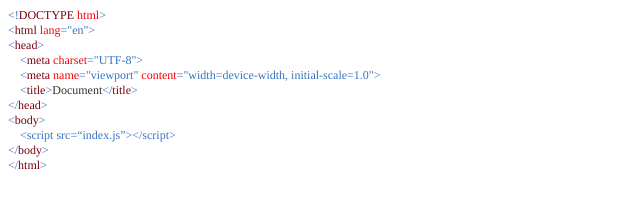
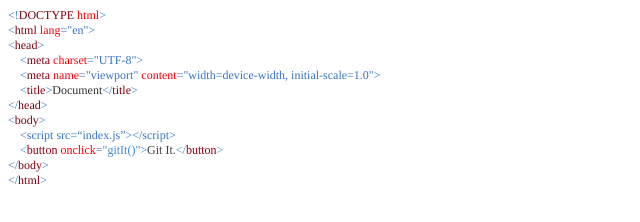
Before and after one commit to emmagoodrich/first-project, a plain HTML site: page index.html in a window 1280 px wide. Shown: the whole page, without its empty margins (0-640 px from the left). Drawn offline with Linux system fonts and the light colour scheme.

Commit message:
button click, ignore log files

```diff
--- a/git.js
+++ /dev/null
@@ -1 +0,0 @@
-alert("Git it.")
--- a/index.html
+++ b/index.html
@@ -10,13 +10,19 @@
     p.p1 {margin: 0.0px 0.0px 0.0px 0.0px; font: 12.0px Times; color: #7c0010; -webkit-text-stroke: #7c0010; background-color: #ffffff}
     p.p2 {margin: 0.0px 0.0px 0.0px 0.0px; font: 12.0px Times; color: #3874c0; -webkit-text-stroke: #3874c0; background-color: #ffffff}
     p.p3 {margin: 0.0px 0.0px 0.0px 0.0px; font: 12.0px Times; color: #323232; -webkit-text-stroke: #323232; background-color: #ffffff}
-    p.p4 {margin: 0.0px 0.0px 0.0px 0.0px; font: 12.0px Times; color: #3874c0; -webkit-text-stroke: #3874c0}
+    p.p4 {margin: 0.0px 0.0px 0.0px 0.0px; font: 12.0px '.AppleSystemUIFontMonospaced'; color: #3874c0; -webkit-text-stroke: #3874c0}
     span.s1 {font-kerning: none; color: #3874c0; -webkit-text-stroke: 0px #3874c0}
     span.s2 {font-kerning: none}
     span.s3 {font-kerning: none; color: #323232; -webkit-text-stroke: 0px #323232}
     span.s4 {font-kerning: none; color: #f6000b; -webkit-text-stroke: 0px #f6000b}
     span.s5 {font-kerning: none; color: #7c0010; -webkit-text-stroke: 0px #7c0010}
-    span.s6 {font-kerning: none; background-color: #ffffff}
+    span.s6 {font: 12.0px Times; font-kerning: none; background-color: #ffffff}
+    span.s7 {font: 12.0px Times; font-kerning: none; color: #323232; -webkit-text-stroke: 0px #323232}
+    span.s8 {font: 12.0px Times; font-kerning: none; color: #323232; background-color: #ffffff; -webkit-text-stroke: 0px #323232}
+    span.s9 {font-kerning: none; color: #4689cc; background-color: #ffffff; -webkit-text-stroke: 0px #4689cc}
+    span.s10 {font-kerning: none; color: #900112; background-color: #ffffff; -webkit-text-stroke: 0px #900112}
+    span.s11 {font-kerning: none; color: #414141; background-color: #ffffff; -webkit-text-stroke: 0px #414141}
+    span.s12 {font-kerning: none; color: #fb0007; background-color: #ffffff; -webkit-text-stroke: 0px #fb0007}
   </style>
 </head>
 <body>
@@ -28,8 +34,8 @@
 <p class="p3"><span class="s2"><span class="Apple-converted-space">    </span></span><span class="s1">&lt;</span><span class="s5">title</span><span class="s1">&gt;</span><span class="s2">Document</span><span class="s1">&lt;/</span><span class="s5">title</span><span class="s1">&gt;</span></p>
 <p class="p1"><span class="s1">&lt;/</span><span class="s2">head</span><span class="s1">&gt;</span></p>
 <p class="p1"><span class="s1">&lt;</span><span class="s2">body</span><span class="s1">&gt;</span></p>
-<p class="p4"><span class="s6"><span class="Apple-converted-space">    </span>&lt;script src=“index.js”&gt;&lt;/script&gt;</span><span class="s3"><br>
-</span></p>
+<p class="p4"><span class="s6"><span class="Apple-converted-space">    </span>&lt;script src=“index.js”&gt;&lt;/script&gt;</span><span class="s7"><br>
+</span><span class="s8"><span class="Apple-converted-space">    </span></span><span class="s9">&lt;</span><span class="s10">button</span><span class="s11"> </span><span class="s12">onclick</span><span class="s9">="gitIt()"&gt;</span><span class="s11">Git It.</span><span class="s9">&lt;/</span><span class="s10">button</span><span class="s9">&gt;</span></p>
 <p class="p1"><span class="s1">&lt;/</span><span class="s2">body</span><span class="s1">&gt;</span></p>
 <p class="p1"><span class="s1">&lt;/</span><span class="s2">html</span><span class="s1">&gt;</span></p>
 </body>
--- /dev/null
+++ b/index.js
@@ -0,0 +1,5 @@
+alert("Git it.")
+
+function gitIt() {
+    console.log("Git it.");
+}
```
Also changed, not shown: 1 other file.
